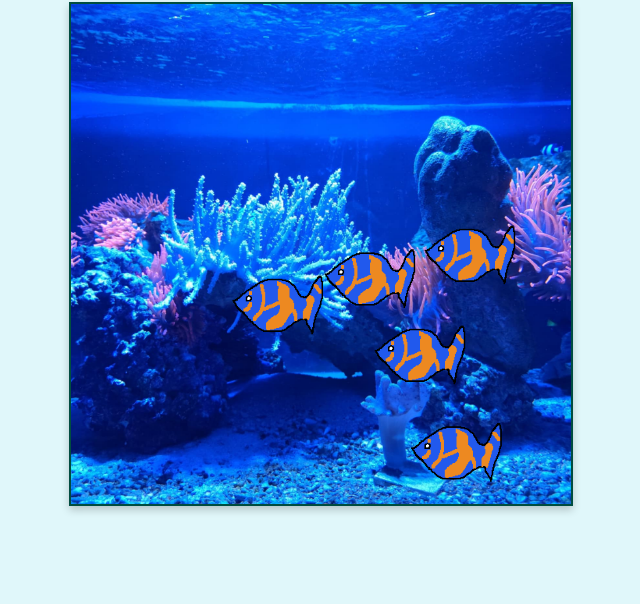
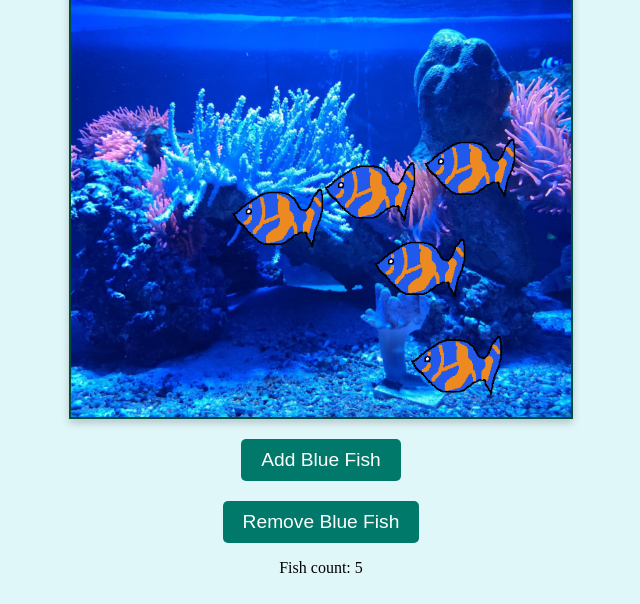
Before and after one commit to Vojtech-M/Aquarium, a plain HTML site: page index.html in a window 1280 px wide. Shown: the part 196-800 px from the top of the page, without its empty margins (319-959 px from the left). Drawn offline with Linux system fonts and the light colour scheme.

Commit message:
Add buttons to add Fish

```diff
--- a/CSS/styless.css
+++ b/CSS/styless.css
@@ -22,3 +22,15 @@ canvas {
     background-repeat:   no-repeat;
     background-position: center center;
 }
+
+button {
+    padding: 10px 20px;
+    font-size: 1.2rem;
+    color: #ffffff;
+    background-color: #00796b;
+    border: none;
+    border-radius: 5px;
+    cursor: pointer;
+    padding: 10px 20px;
+    margin-top: 20px;
+}
--- a/JS/script.js
+++ b/JS/script.js
@@ -48,7 +48,6 @@ class Fish {
         ctx.drawImage(drawImage, this.x, this.y, 100, 100);
     }
 }
-
     // Create multiple fish
     const fishes = [
         new Fish(0, 0),
@@ -58,6 +57,20 @@ const fishes = [
         new Fish(350, 100),
     ];
 
+    // Initial display of fish count
+    document.getElementById("fishCount").textContent = `Fish count: ${fishes.length}`;
+
+    const button = document.querySelector("button");
+    button.addEventListener("click", () => {
+        fishes.push(new Fish(Math.random() * (canvas.width - 100), Math.random() * (canvas.height - 100)));
+        console.log(`Fish added. Total fish count: ${fishes.length}`);
+        // Update the display after adding a fish
+        document.getElementById("fishCount").textContent = `Fish count: ${fishes.length}`;
+    });
+
+
+
+
 function animate() {
     ctx.clearRect(0, 0, canvas.width, canvas.height);
 
@@ -65,7 +78,6 @@ function animate() {
         fish.move();
         fish.draw();
     }
-
     requestAnimationFrame(animate);
 }
 
--- a/index.html
+++ b/index.html
@@ -15,8 +15,11 @@
 
     </canvas>
 
+    <button id="AddFish">Add Blue Fish</button>
 
+    <button id="RemoveFish">Remove Blue Fish</button>
 
+    <p id="fishCount"></p>
 
 </body>
 </html>
```
Lines whose indentation alone changed are shown as unchanged.
